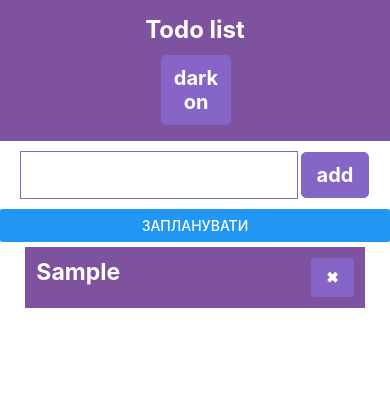
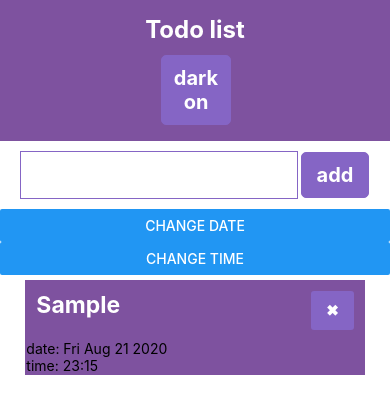
Before and after one commit to lizacoma/react-native, a React Native app: screen / in a window 390 px wide. Both pictures are taken after typing "Sample" into the empty fields and a click on the button "add". Shown: the top 414 px of the page. Built offline with nearby package versions, Linux system fonts and the light colour scheme.

Commit message:
add date functional

```diff
--- a/src/AddTodo.js
+++ b/src/AddTodo.js
@@ -7,36 +7,103 @@ import { styles, darkTheme, lightTheme } from './style/todo-list';
 // import DateTimePicker from "react-native-modal-datetime-picker";
 
 const AddTodo = (props) => {
-    const { themeBool, addTodo } = props;
+    // const { themeBool, addTodo } = props;
+    //
+    // const [text, setText] = useState('');
+    // const [date, setDate] = useState(new Date(1598051730000));
+    // // const initialState = {
+    // //     id: Date.now().toString(),
+    // //     title: text,
+    // //     date: date,
+    // //     time: ''
+    // // };
+    //
+    // // const [newTodo, setNewTodo] = useState(initialState);
+    //
+    // const [mode, setMode] = useState('date');
+    // const [show, setShow] = useState(false);
+    //
+    // const basicStyle = themeBool ? lightTheme : darkTheme;
+    //
+    // const handleChangeText = (text) => {
+    //     if(text !== '') setText(text);
+    //     // console.log('show:', show);
+    // };
+    //
+    // const showMode = (currentMode) => {
+    //     setShow(true);
+    //     setMode(currentMode);
+    // };
+    //
+    // const showDatepicker = () => {
+    //     console.log(show);
+    //     showMode('date');
+    // };
+    //
+    // const changeData = (event, selectedDate) => {
+    //     const currentDate = selectedDate || date;
+    //     setShow(Platform.OS === 'android');
+    //     setDate(currentDate);
+    //     // console.log('show changeData:', show);
+    //     // setNewTodo({...newTodo, date: currentDate});
+    // };
+    //
+    // const handleSubmit = () => {
+    //     // if(text !== '' ) addTodo(newTodo);
+    //     // setText('');
+    //     console.log('date:', date, 'text:', text);
+    // };
+
+    //
+    // return (
+    //     <View>
+    //         {/*<Text>*/}
+    //         {/*    {console.log(newTodo)}*/}
+    //         {/*</Text>*/}
+    //     <View style={StyleSheet.compose(basicStyle.input, styles.block)}>
+    //         <TextInput
+    //             style={StyleSheet.compose(basicStyle.input, styles.input)}
+    //             value={text}
+    //             autoFocus={true}
+    //             onChangeText={text => handleChangeText(text)}
+    //         />
+    //
+    //         <TouchableHighlight
+    //             style={styles.button}
+    //             activeOpacity={0.6}
+    //             underlayColor="#DDDDDD"
+    //             onPress={handleSubmit}>
+    //             <View accessibilityRole = 'button'>
+    //                 <Text style={StyleSheet.compose(basicStyle.button, styles.buttonText)}>
+    //                     add
+    //                 </Text>
+    //             </View>
+    //         </TouchableHighlight>
+    //     </View>
+    //         <View>
+    //         <Button title="запланувати" onPress={showDatepicker}/>
+    //             {show ?
+    //                 <DateTimePicker
+    //                     testID="dateTimePicker"
+    //                     value={date}
+    //                     mode={mode}
+    //                     is24Hour={true}
+    //                     display="default"
+    //                     onChange={changeData}
+    //             /> : <Text> '' </Text>}
+    //         </View>
+    //     </View>
+    // )
+    const { themeBool, addTodo, state } = props;
+    const basicStyle = themeBool ? lightTheme : darkTheme;
+
     const [text, setText] = useState('');
     const [date, setDate] = useState(new Date(1598051730000));
     const [mode, setMode] = useState('date');
     const [show, setShow] = useState(false);
-    const basicStyle = themeBool ? lightTheme : darkTheme;
 
-    const handleChange = (text) => {
-        if(text != '') setText(text);
-    };
-
-    const handleSubmit = () => {
-        const newTodo = {
-            id: Date.now().toString(),
-            title: text
-        };
-
-        addTodo(newTodo);
-        setText('');
-    };
-
-    // const handleDatePicked = date => {
-    //     // console.log("A date has been picked: ", date);
-    //     setDatePickerVisible(false)
-    // };
-
-    const onChange = (event, selectedDate) => {
-        const currentDate = selectedDate || date;
-        setShow(Platform.OS === 'android');
-        setDate(currentDate);
+    const handleChangeText = (text) => {
+        setText(text);
     };
 
     const showMode = (currentMode) => {
@@ -48,6 +115,29 @@ const AddTodo = (props) => {
         showMode('date');
     };
 
+    const showTimepicker = () => {
+        showMode('time');
+    };
+
+    const changeDateAndTime = (event, selectedDate) => {
+        const currentDate = selectedDate || date;
+        setDate(currentDate);
+        setShow(false); //?? was "Platform.OS === 'ios'"
+        console.log('date:', currentDate, 'show:', show, 'mode:', mode);
+    };
+
+    const handleSubmit = () => {
+        const newTodo = {
+            id:Date.now().toString(),
+            title: text,
+            date: date
+        }
+        if(text !== '' ) addTodo(newTodo);
+        setText('');
+        console.log('newTodo:', newTodo, 'state:', state.stateReducer.todos);
+    };
+
+
     return (
         <View>
             <View style={StyleSheet.compose(basicStyle.input, styles.block)}>
@@ -55,14 +145,15 @@ const AddTodo = (props) => {
                     style={StyleSheet.compose(basicStyle.input, styles.input)}
                     value={text}
                     autoFocus={true}
-                    onChangeText={text => handleChange(text)}
+                    onChangeText={text => handleChangeText(text)}
                 />
 
                 <TouchableHighlight
                     style={styles.button}
                     activeOpacity={0.6}
                     underlayColor="#DDDDDD"
-                onPress={handleSubmit}>
+                    onPress={handleSubmit}
+                >
                     <View accessibilityRole = 'button'>
                         <Text style={StyleSheet.compose(basicStyle.button, styles.buttonText)}>
                             add
@@ -71,23 +162,30 @@ const AddTodo = (props) => {
                 </TouchableHighlight>
             </View>
             <View>
-            <Button title="запланувати" onPress={showDatepicker}/>
-                {show && (<DateTimePicker
+                <Button onPress={showDatepicker} title="change date" />
+            </View>
+            <View>
+                <Button onPress={showTimepicker} title="change time" />
+            </View>
+
+            {show && (
+                <DateTimePicker
                     testID="dateTimePicker"
                     value={date}
                     mode={mode}
                     is24Hour={true}
                     display="default"
-                    onChange={onChange}
-                />)}
+                    onChange={changeDateAndTime}
+                />
+            )}
+            {console.log(show, mode, date, text)}
         </View>
-
-        </View>
-    )
+    );
 };
 
 const mapStateToProps = state => {
     return {
+        state,
         themeBool: state.stateReducer.theme
     };
 };
--- a/src/Todo.js
+++ b/src/Todo.js
@@ -10,6 +10,7 @@ const Todo = (props) => {
     const { todo, editTodoAct, deleteTodoAct, themeBool } = props;
     const [toggle, setToggleOn] = useState(false);
     const basicStyle = themeBool ? lightTheme : darkTheme;
+    const dateAndTime = todo.date.toString();
 
     const onChange = () => {
         setToggleOn(pre => !pre);
@@ -37,7 +38,14 @@ const Todo = (props) => {
                     todo = {todo}
                     onEdit = {onEdit}
                     theme={themeBool}
-                    styleTheme={basicStyle}/>}
+                    styleTheme={basicStyle}/>
+            }
+                    <View>
+                        <Text>date: {dateAndTime.substring(0, 15)}</Text>
+                    </View>
+                    <View>
+                        <Text>time: {dateAndTime.substring(16, 21)}</Text>
+                    </View>
         </View>
     )
 };
--- a/src/style/todo-list.js
+++ b/src/style/todo-list.js
@@ -73,7 +73,7 @@ export const styles = StyleSheet.create({
     },
     todo: {
         margin: 5,
-        flexDirection: 'row',
+        // flexDirection: 'row',
         width: '87%',
         borderStyle: 'solid',
         borderWidth: 1
```
Lines whose indentation alone changed are shown as unchanged.
